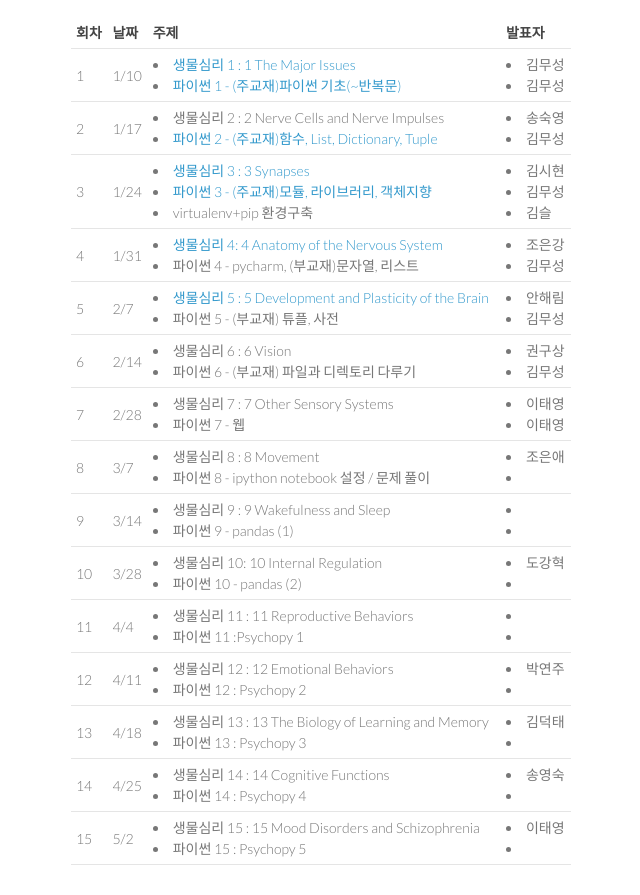
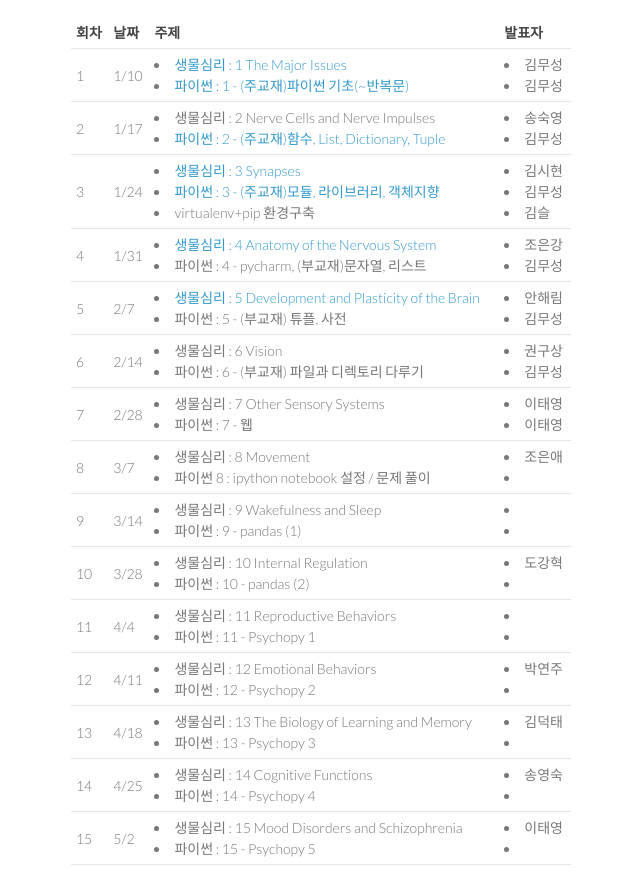
Before and after one commit to psygrammer/biopsypy, a plain HTML site: page index.html in a window 1280 px wide. Shown: the part 631-1526 px from the top of the page, without its empty margins (499-1139 px from the left). Drawn offline with nearby package versions, Linux system fonts and the light colour scheme.

Commit message:
Update index.html

```diff
--- a/index.html
+++ b/index.html
@@ -61,7 +61,7 @@
 
 <pre><code>
     2015년 1월 - 2015년 5월
-    매주 토요일. 오전 10시 ~ 오후 1시
+    매주 토요일. 오전 10시 ~ 오후 1시 (매월 3째주 토요일은 오후 2시부터)
     장소: 강남/잠실
 </code></pre>
         <h3>진행중</h3>
@@ -84,91 +84,91 @@
             <tr>
                 <td align="left">1</td>
                 <td align="left">1/10</td>
-                <td align="left"><ui><li><a href="https://docs.google.com/presentation/d/1JjrxusnRzEcW79z1bT_Lq5l9oRHiKPftdNlual5bUec/edit?usp=sharing">생물심리 1 : 1  The Major Issues</a></li><li><a href="http://opentutorials.org/course/741/4550">파이썬  1 - (주교재)파이썬 기초(~반복문)</a></li></ui></td>
+                <td align="left"><ui><li><a href="https://docs.google.com/presentation/d/1JjrxusnRzEcW79z1bT_Lq5l9oRHiKPftdNlual5bUec/edit?usp=sharing">생물심리 : 1  The Major Issues</a></li><li><a href="http://opentutorials.org/course/741/4550">파이썬 : 1 - (주교재)파이썬 기초(~반복문)</a></li></ui></td>
                 <td align="left"><ui><li>김무성</li><li>김무성</li></ui></td>
             </tr>
             <tr>
                 <td align="left">2</td>
                 <td align="left">1/17</td>
-                <td align="left"><ui><li>생물심리 2 : 2  Nerve Cells and Nerve Impulses</li><li><a href="http://opentutorials.org/course/741/4593">파이썬  2 - (주교재)함수, List, Dictionary, Tuple</a></li></ui></td>
+                <td align="left"><ui><li>생물심리 : 2  Nerve Cells and Nerve Impulses</li><li><a href="http://opentutorials.org/course/741/4593">파이썬 : 2 - (주교재)함수, List, Dictionary, Tuple</a></li></ui></td>
                 <td align="left"><ui><li>송숙영</li><li>김무성</li></ui></td>
             </tr>
             <tr>
                 <td align="left">3</td>
                 <td align="left">1/24</td>
-                <td align="left"><ui><li><a href="https://docs.google.com/file/d/0Bz9zjoxFFJSXZ0YySXJiaWxSOFE">생물심리 3 : 3  Synapses</a></li><li><a href="http://opentutorials.org/course/741/4606">파이썬  3 - (주교재)모듈, 라이브러리, 객체지향</a></li><li>virtualenv+pip 환경구축</li></ui></td>
+                <td align="left"><ui><li><a href="https://docs.google.com/file/d/0Bz9zjoxFFJSXZ0YySXJiaWxSOFE">생물심리 : 3  Synapses</a></li><li><a href="http://opentutorials.org/course/741/4606">파이썬 : 3 - (주교재)모듈, 라이브러리, 객체지향</a></li><li>virtualenv+pip 환경구축</li></ui></td>
                 <td align="left"><ui><li>김시현</li><li>김무성</li><li>김슬</li></ui></td>
             </tr>
             <tr>
                 <td align="left">4</td>
                 <td align="left">1/31</td>
-                <td align="left"><ui><li><a href="https://docs.google.com/file/d/0B4Q9Gd7zJUFrZ0NGMDNyeVFuNG8">생물심리 4: 4  Anatomy of the Nervous System</a></li><li>파이썬  4 - pycharm, (부교재)문자열, 리스트</li></ui></td>
+                <td align="left"><ui><li><a href="https://docs.google.com/file/d/0B4Q9Gd7zJUFrZ0NGMDNyeVFuNG8">생물심리 : 4  Anatomy of the Nervous System</a></li><li>파이썬 : 4 - pycharm, (부교재)문자열, 리스트</li></ui></td>
                 <td align="left"><ui><li>조은강</li><li>김무성</li></ui></td>
             </tr>
             <tr>
                 <td align="left">5</td>
                 <td align="left">2/7</td>
-                <td align="left"><ui><li><a href="https://docs.google.com/file/d/0B9YRhbGGzQVsYzgzcXN1MTZxVzA">생물심리 5 : 5  Development and Plasticity of the Brain</a></li><li>파이썬  5 - (부교재) 튜플, 사전</li></ui></td>
+                <td align="left"><ui><li><a href="https://docs.google.com/file/d/0B9YRhbGGzQVsYzgzcXN1MTZxVzA">생물심리 : 5  Development and Plasticity of the Brain</a></li><li>파이썬 : 5 - (부교재) 튜플, 사전</li></ui></td>
                 <td align="left"><ui><li>안해림</li><li>김무성</li></ui></td>
             </tr>
             <tr>
                 <td align="left">6</td>
                 <td align="left">2/14</td>
-                <td align="left"><ui><li>생물심리 6 : 6  Vision</li><li>파이썬  6 - (부교재) 파일과 디렉토리 다루기</li></ui></td>
+                <td align="left"><ui><li>생물심리 : 6  Vision</li><li>파이썬 : 6 - (부교재) 파일과 디렉토리 다루기</li></ui></td>
                 <td align="left"><ui><li>권구상</li><li>김무성</li></ui></td>
             </tr>
             <tr>
                 <td align="left">7</td>
                 <td align="left">2/28</td>
-                <td align="left"><ui><li>생물심리 7 : 7  Other Sensory Systems</li><li>파이썬  7 - 웹</li></ui></td>
+                <td align="left"><ui><li>생물심리 : 7  Other Sensory Systems</li><li>파이썬 : 7 - 웹</li></ui></td>
                 <td align="left"><ui><li>이태영</li><li>이태영</li></ui></td>
             </tr>
             <tr>
                 <td align="left">8</td>
                 <td align="left">3/7</td>
-                <td align="left"><ui><li>생물심리 8 : 8  Movement</li><li>파이썬  8 - ipython notebook 설정 / 문제 풀이</li></ui></td>
+                <td align="left"><ui><li>생물심리 : 8  Movement</li><li>파이썬  8 : ipython notebook 설정 / 문제 풀이</li></ui></td>
                 <td align="left"><ui><li>조은애</li><li></li></ui></td>
             </tr>
             <tr>
                 <td align="left">9</td>
                 <td align="left">3/14</td>
-                <td align="left"><ui><li>생물심리 9 : 9  Wakefulness and Sleep</li><li>파이썬  9 - pandas (1)</li></ui></td>
+                <td align="left"><ui><li>생물심리 : 9  Wakefulness and Sleep</li><li>파이썬 : 9 - pandas (1)</li></ui></td>
                 <td align="left"><ui><li></li><li></li></ui></td>
             </tr>
             <tr>
                 <td align="left">10</td>
                 <td align="left">3/28</td>
-                <td align="left"><ui><li>생물심리 10: 10  Internal Regulation</li><li>파이썬  10 - pandas (2)</li></ui></td>
+                <td align="left"><ui><li>생물심리 : 10  Internal Regulation</li><li>파이썬 : 10 - pandas (2)</li></ui></td>
                 <td align="left"><ui><li>도강혁</li><li></li></ui></td>
             </tr>
             <tr>
                 <td align="left">11</td>
                 <td align="left">4/4</td>
-                <td align="left"><ui><li>생물심리 11 : 11  Reproductive Behaviors</li><li>파이썬 11 :Psychopy 1</li></ui></td>
+                <td align="left"><ui><li>생물심리 : 11  Reproductive Behaviors</li><li>파이썬 : 11 - Psychopy 1</li></ui></td>
                 <td align="left"><ui><li></li><li></li></ui></td>
             </tr>
             <tr>
                 <td align="left">12</td>
                 <td align="left">4/11</td>
-                <td align="left"><ui><li>생물심리 12 : 12  Emotional Behaviors</li><li>파이썬 12 : Psychopy 2</li></ui></td>
+                <td align="left"><ui><li>생물심리 : 12  Emotional Behaviors</li><li>파이썬 : 12 - Psychopy 2</li></ui></td>
                 <td align="left"><ui><li>박연주</li><li></li></ui></td>
             </tr>
             <tr>
                 <td align="left">13</td>
                 <td align="left">4/18</td>
-                <td align="left"><ui><li>생물심리 13 : 13  The Biology of Learning and Memory</li><li>파이썬 13 : Psychopy 3</li></ui></td>
+                <td align="left"><ui><li>생물심리 : 13  The Biology of Learning and Memory</li><li>파이썬 : 13 - Psychopy 3</li></ui></td>
                 <td align="left"><ui><li>김덕태</li><li></li></ui></td>
             </tr>
             <tr>
                 <td align="left">14</td>
                 <td align="left">4/25</td>
-                <td align="left"><ui><li>생물심리 14 : 14  Cognitive Functions</li><li>파이썬 14 :  Psychopy 4</li></ui></td>
+                <td align="left"><ui><li>생물심리 : 14  Cognitive Functions</li><li>파이썬 : 14 - Psychopy 4</li></ui></td>
                 <td align="left"><ui><li>송영숙</li><li></li></ui></td>
             </tr>
             <tr>
                 <td align="left">15</td>
                 <td align="left">5/2</td>
-                <td align="left"><ui><li>생물심리 15 : 15  Mood Disorders and Schizophrenia</li><li>파이썬 15 :  Psychopy 5</li></ui></td>
+                <td align="left"><ui><li>생물심리 : 15  Mood Disorders and Schizophrenia</li><li>파이썬 : 15 - Psychopy 5</li></ui></td>
                 <td align="left"><ui><li>이태영</li><li></li></ui></td>
             </tr>
         </table>
```
